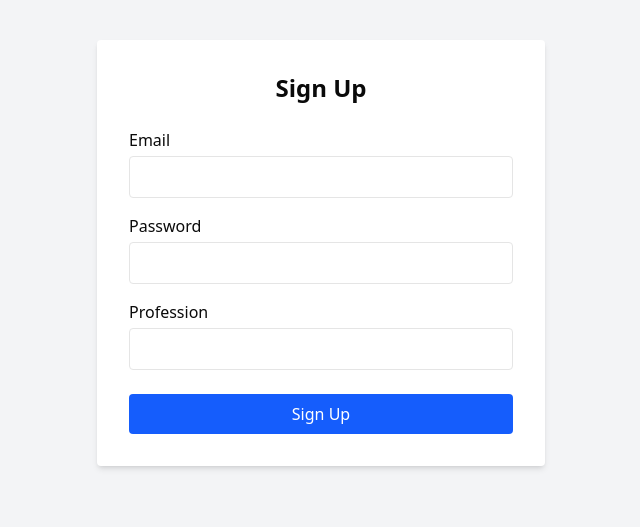
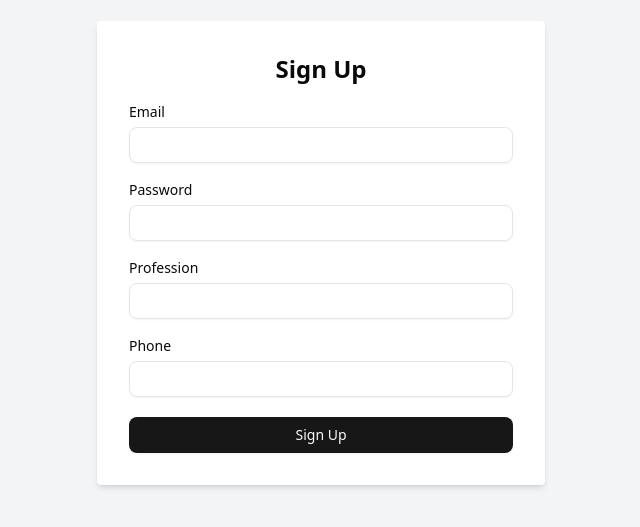
Before and after one commit to premsharma1230/kavyaVerse-frontend, a Next.js app: page /signUP in a window 1280 px wide. Shown: the part 147-674 px from the top of the page, without its empty margins (319-959 px from the left). Built offline with nearby package versions, Linux system fonts and the light colour scheme.

Commit message:
OTP login and verificatin done

```diff
--- a/src/app/login/page.js
+++ b/src/app/login/page.js
@@ -84,6 +84,20 @@ export default function Login() {
         <Button type="submit" className="w-full">
           Login
         </Button>
+        <div>
+          <p className="text-center text-sm text-gray-500">
+            Don't have an account?{" "}
+            <a href="/signUP" className="text-blue-500 hover:underline">
+              Sign Up
+            </a>
+          </p>
+        </div>
+        <div>
+          login with phone number?{" "}
+          <a href="login/with-phone" className="text-blue-500 hover:underline">
+            Phone Number Login
+          </a>
+        </div>
 
         {message && <p className="text-center text-red-500">{message}</p>}
       </form>
--- /dev/null
+++ b/src/app/login/with-phone/page.js
@@ -0,0 +1,110 @@
+"use client";
+
+import React, { useState } from "react";
+import { useRouter } from "next/navigation";
+import { Input } from "@/components/ui/input";
+import { Button } from "@/components/ui/button";
+import { Label } from "@/components/ui/label";
+
+const PhoneOtpLogin = () => {
+  const router = useRouter();
+
+  const [phone, setPhone] = useState("");
+  const [otp, setOtp] = useState("");
+  const [step, setStep] = useState("phone"); // "phone" or "otp"
+  const [message, setMessage] = useState("");
+
+  const handlePhoneSubmit = async (e) => {
+    e.preventDefault();
+    setMessage("");
+
+    try {
+      const res = await fetch(`${process.env.NEXT_PUBLIC_API_URL}/api/login-with-phone`, {
+        method: "POST",
+        headers: { "Content-Type": "application/json" },
+        body: JSON.stringify({ phone }),
+      });
+
+      const data = await res.json();
+
+      if (res.ok) {
+        setStep("otp");
+        setMessage("OTP sent to your phone");
+      } else {
+        setMessage(data.message || "Failed to send OTP");
+      }
+    } catch (err) {
+      setMessage("Server error");
+    }
+  };
+
+  const handleOtpSubmit = async (e) => {
+    e.preventDefault();
+    setMessage("");
+
+    try {
+      const res = await fetch(`${process.env.NEXT_PUBLIC_API_URL}/api/verify-otp`, {
+        method: "POST",
+        headers: { "Content-Type": "application/json" },
+        body: JSON.stringify({ phone, otp }),
+      });
+
+      const data = await res.json();
+
+      if (res.ok) {
+        setMessage("Login successful!");
+        router.push("/"); // ✅ redirect to home
+      } else {
+        setMessage(data.message || "OTP verification failed");
+      }
+    } catch (err) {
+      setMessage("Server error");
+    }
+  };
+
+  return (
+    <div className="flex min-h-screen items-center justify-center bg-gray-100 px-4">
+      <form
+        onSubmit={step === "phone" ? handlePhoneSubmit : handleOtpSubmit}
+        className="bg-white p-6 rounded shadow-md w-full max-w-md space-y-5"
+      >
+        <h2 className="text-2xl font-bold text-center">Login with Phone</h2>
+
+        <div className="space-y-2">
+          <Label htmlFor="phone">Phone Number</Label>
+          <Input
+            id="phone"
+            type="tel"
+            placeholder="Enter your phone number"
+            value={phone}
+            onChange={(e) => setPhone(e.target.value)}
+            required
+            disabled={step === "otp"}
+          />
+        </div>
+
+        {step === "otp" && (
+          <div className="space-y-2">
+            <Label htmlFor="otp">OTP</Label>
+            <Input
+              id="otp"
+              type="text"
+              placeholder="Enter the OTP"
+              value={otp}
+              onChange={(e) => setOtp(e.target.value)}
+              required
+            />
+          </div>
+        )}
+
+        <Button type="submit" className="w-full">
+          {step === "phone" ? "Send OTP" : "Verify OTP"}
+        </Button>
+
+        {message && <p className="text-center text-red-500">{message}</p>}
+      </form>
+    </div>
+  );
+};
+
+export default PhoneOtpLogin;
--- a/src/app/signUP/page.js
+++ b/src/app/signUP/page.js
@@ -1,25 +1,43 @@
 "use client";
 import React, { useState } from "react";
+import { useRouter } from "next/navigation";
+import { Input } from "@/components/ui/input";
+import { Label } from "@/components/ui/label";
+import { Button } from "@/components/ui/button";
 
 export default function SignUp() {
-  const [form, setForm] = useState({ email: "", password: "", profession: "" });
+  const router = useRouter();
+
+  const [form, setForm] = useState({
+    email: "",
+    password: "",
+    profession: "",
+    phone: "",
+  });
   const [message, setMessage] = useState("");
 
-  const handleChange = e => {
+  const handleChange = (e) => {
     setForm({ ...form, [e.target.name]: e.target.value });
   };
 
-  const handleSubmit = async e => {
+  const handleSubmit = async (e) => {
     e.preventDefault();
     setMessage("");
+
     try {
       const res = await fetch(`${process.env.NEXT_PUBLIC_API_URL}/api/signup`, {
         method: "POST",
         headers: { "Content-Type": "application/json" },
         body: JSON.stringify(form),
       });
+
       const data = await res.json();
-      setMessage(data.message || "Sign up successful!");
+
+      if (res.status === 200 || res.status === 201) {
+        router.push("/login"); // ✅ Redirect after successful signup
+      } else {
+        setMessage(data.message || "Sign up failed.");
+      }
     } catch (err) {
       setMessage("Error signing up");
     }
@@ -29,49 +47,63 @@ export default function SignUp() {
     <div className="flex min-h-screen items-center justify-center bg-gray-100">
       <form
         onSubmit={handleSubmit}
-        className="bg-white p-8 rounded shadow-md w-full max-w-md"
+        className="bg-white p-8 rounded shadow-md w-full max-w-md space-y-5"
       >
-        <h2 className="text-2xl font-bold mb-6 text-center">Sign Up</h2>
-        <div className="mb-4">
-          <label className="block mb-1 font-medium">Email</label>
-          <input
+        <h2 className="text-2xl font-bold text-center">Sign Up</h2>
+
+        <div className="space-y-2">
+          <Label htmlFor="email">Email</Label>
+          <Input
+            id="email"
             type="email"
             name="email"
             value={form.email}
             onChange={handleChange}
             required
-            className="w-full px-3 py-2 border rounded focus:outline-none focus:ring-2 focus:ring-blue-500"
           />
         </div>
-        <div className="mb-4">
-          <label className="block mb-1 font-medium">Password</label>
-          <input
+
+        <div className="space-y-2">
+          <Label htmlFor="password">Password</Label>
+          <Input
+            id="password"
             type="password"
             name="password"
             value={form.password}
             onChange={handleChange}
             required
-            className="w-full px-3 py-2 border rounded focus:outline-none focus:ring-2 focus:ring-blue-500"
           />
         </div>
-        <div className="mb-6">
-          <label className="block mb-1 font-medium">Profession</label>
-          <input
+
+        <div className="space-y-2">
+          <Label htmlFor="profession">Profession</Label>
+          <Input
+            id="profession"
             type="text"
             name="profession"
             value={form.profession}
             onChange={handleChange}
             required
-            className="w-full px-3 py-2 border rounded focus:outline-none focus:ring-2 focus:ring-blue-500"
           />
         </div>
-        <button
-          type="submit"
-          className="w-full bg-blue-600 text-white py-2 rounded hover:bg-blue-700 transition"
-        >
+
+        <div className="space-y-2">
+          <Label htmlFor="phone">Phone</Label>
+          <Input
+            id="phone"
+            type="tel"
+            name="phone"
+            value={form.phone}
+            onChange={handleChange}
+            required
+          />
+        </div>
+
+        <Button type="submit" className="w-full">
           Sign Up
-        </button>
-        {message && <p className="mt-4 text-center text-red-500">{message}</p>}
+        </Button>
+
+        {message && <p className="text-center text-red-500">{message}</p>}
       </form>
     </div>
   );
```
